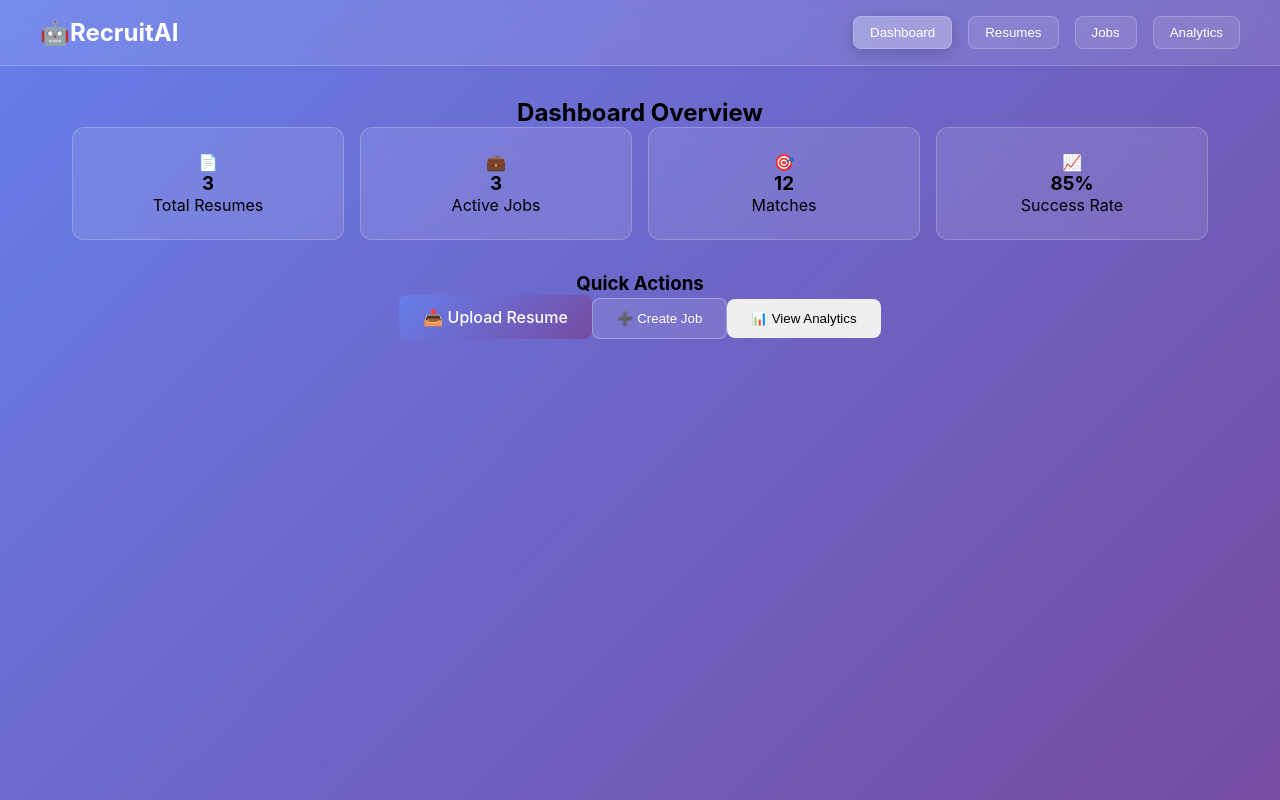
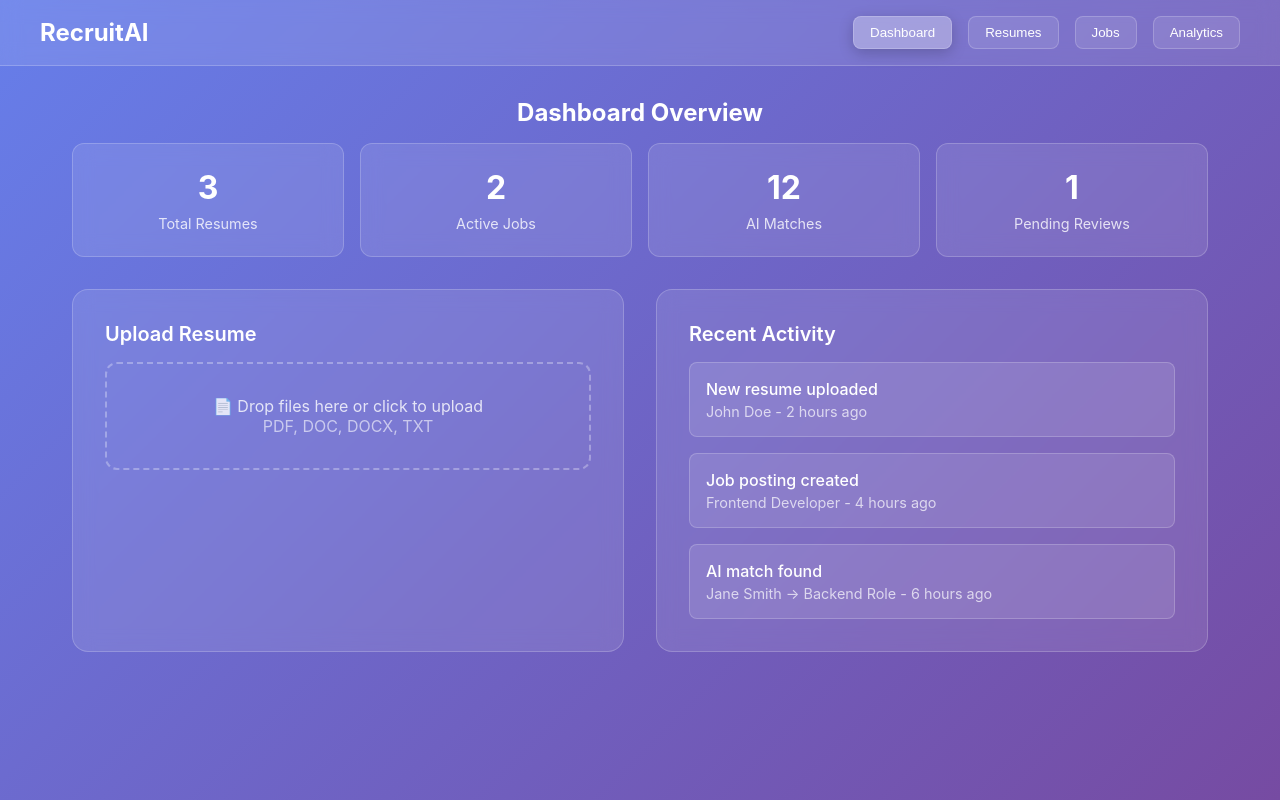
Before and after one commit to Nishant-hub-9977/SourceFrontend, a React (Create React App) app: page / in a window 1280 px wide. Built offline with nearby package versions, Linux system fonts and the light colour scheme.

Commit message:
Update App.jsx

```diff
--- a/src/App.jsx
+++ b/src/App.jsx
@@ -55,57 +55,80 @@ const mockJobs = [
     location: 'San Francisco',
     skills: ['React', 'Node.js', 'PostgreSQL'],
     type: 'Contract',
-    status: 'Open'
+    status: 'Closed'
   }
 ];
 
 function App() {
   const [activeTab, setActiveTab] = useState('dashboard');
-  const [resumes, setResumes] = useState(mockResumes);
-  const [jobs, setJobs] = useState(mockJobs);
-  const [isLoading, setIsLoading] = useState(false);
-  const [notification, setNotification] = useState('');
+  const [resumes] = useState(mockResumes);
+  const [jobs] = useState(mockJobs);
+  const [notification, setNotification] = useState(null);
+  const [uploadProgress, setUploadProgress] = useState(0);
+  const [isUploading, setIsUploading] = useState(false);
 
-  // Simulate loading effect
-  useEffect(() => {
-    document.body.classList.add('app-loaded');
-  }, []);
-
-  const showNotification = (message) => {
-    setNotification(message);
-    setTimeout(() => setNotification(''), 3000);
+  // Show notification
+  const showNotification = (message, type = 'info') => {
+    setNotification({ message, type });
+    setTimeout(() => setNotification(null), 3000);
   };
 
+  // Handle file upload
   const handleFileUpload = (event) => {
     const file = event.target.files[0];
     if (file) {
-      setIsLoading(true);
-      // Simulate file processing
-      setTimeout(() => {
-        setIsLoading(false);
-        showNotification(`Resume "${file.name}" uploaded successfully!`);
-      }, 2000);
+      setIsUploading(true);
+      setUploadProgress(0);
+
+      // Simulate upload progress
+      const interval = setInterval(() => {
+        setUploadProgress(prev => {
+          if (prev >= 100) {
+            clearInterval(interval);
+            setIsUploading(false);
+            showNotification(`File "${file.name}" uploaded successfully!`, 'success');
+            return 100;
+          }
+          return prev + 10;
+        });
+      }, 200);
     }
   };
 
-  const handleCreateJob = () => {
-    showNotification('Job creation feature coming soon!');
+  // Handle drag and drop
+  const handleDragOver = (e) => {
+    e.preventDefault();
+    e.currentTarget.classList.add('dragover');
   };
 
-  const handleMatch = (resumeId, jobId) => {
-    showNotification(`Matching resume ${resumeId} with job ${jobId}...`);
+  const handleDragLeave = (e) => {
+    e.preventDefault();
+    e.currentTarget.classList.remove('dragover');
+  };
+
+  const handleDrop = (e) => {
+    e.preventDefault();
+    e.currentTarget.classList.remove('dragover');
+    const files = e.dataTransfer.files;
+    if (files.length > 0) {
+      handleFileUpload({ target: { files } });
+    }
+  };
+
+  // Calculate statistics
+  const stats = {
+    totalResumes: resumes.length,
+    activeJobs: jobs.filter(job => job.status === 'Open').length,
+    totalMatches: 12,
+    pendingReviews: resumes.filter(resume => resume.status === 'Pending').length
   };
 
   return (
     <div className="App">
       {/* Header */}
       <header className="app-header">
-        <div className="container">
         <div className="header-content">
-            <h1 className="logo">
-              <span className="logo-icon">🤖</span>
-              RecruitAI
-            </h1>
+          <h1 className="logo">RecruitAI</h1>
           <nav className="nav-tabs">
             <button
               className={`nav-tab ${activeTab === 'dashboard' ? 'active' : ''}`}
@@ -133,76 +156,98 @@ function App() {
             </button>
           </nav>
         </div>
-        </div>
       </header>
-
-      {/* Notification */}
-      {notification && (
-        <div className="notification">
-          {notification}
-        </div>
-      )}
 
       {/* Main Content */}
       <main className="main-content">
-        <div className="container">
-
         {/* Dashboard Tab */}
         {activeTab === 'dashboard' && (
-            <div className="dashboard">
-              <h2 className="section-title">Dashboard Overview</h2>
+          <div className="fade-in">
+            <h2 className="text-white mb-4">Dashboard Overview</h2>
 
-              {/* Stats Cards */}
+            {/* Stats Grid */}
             <div className="stats-grid">
               <div className="stat-card">
-                  <div className="stat-icon">📄</div>
-                  <div className="stat-info">
-                    <h3>{resumes.length}</h3>
-                    <p>Total Resumes</p>
-                  </div>
+                <div className="stat-number">{stats.totalResumes}</div>
+                <div className="stat-label">Total Resumes</div>
               </div>
               <div className="stat-card">
-                  <div className="stat-icon">💼</div>
-                  <div className="stat-info">
-                    <h3>{jobs.length}</h3>
-                    <p>Active Jobs</p>
-                  </div>
+                <div className="stat-number">{stats.activeJobs}</div>
+                <div className="stat-label">Active Jobs</div>
               </div>
               <div className="stat-card">
-                  <div className="stat-icon">🎯</div>
-                  <div className="stat-info">
-                    <h3>12</h3>
-                    <p>Matches</p>
-                  </div>
+                <div className="stat-number">{stats.totalMatches}</div>
+                <div className="stat-label">AI Matches</div>
               </div>
               <div className="stat-card">
-                  <div className="stat-icon">📈</div>
-                  <div className="stat-info">
-                    <h3>85%</h3>
-                    <p>Success Rate</p>
-                  </div>
+                <div className="stat-number">{stats.pendingReviews}</div>
+                <div className="stat-label">Pending Reviews</div>
               </div>
             </div>
 
             {/* Quick Actions */}
-              <div className="quick-actions">
-                <h3>Quick Actions</h3>
-                <div className="action-buttons">
-                  <label className="btn btn-primary upload-btn">
-                    📤 Upload Resume
+            <div className="dashboard-grid">
+              <div className="card">
+                <div className="card-header">
+                  <h3 className="card-title">Upload Resume</h3>
+                </div>
+                <div className="card-content">
+                  <div
+                    className="upload-area"
+                    onDragOver={handleDragOver}
+                    onDragLeave={handleDragLeave}
+                    onDrop={handleDrop}
+                  >
                     <input
                       type="file"
                       accept=".pdf,.doc,.docx,.txt"
                       onChange={handleFileUpload}
                       style={{ display: 'none' }}
+                      id="file-upload"
                     />
+                    <label htmlFor="file-upload" className="upload-text">
+                      {isUploading ? (
+                        <div>
+                          <div className="loading-spinner"></div>
+                          <div>Uploading... {uploadProgress}%</div>
+                        </div>
+                      ) : (
+                        <div>
+                          <div>📄 Drop files here or click to upload</div>
+                          <div className="text-gray-400">PDF, DOC, DOCX, TXT</div>
+                        </div>
+                      )}
                     </label>
-                  <button className="btn btn-secondary" onClick={handleCreateJob}>
-                    ➕ Create Job
-                  </button>
-                  <button className="btn btn-accent" onClick={() => setActiveTab('analytics')}>
-                    📊 View Analytics
-                  </button>
+                  </div>
+                </div>
+              </div>
+
+              <div className="card">
+                <div className="card-header">
+                  <h3 className="card-title">Recent Activity</h3>
+                </div>
+                <div className="card-content">
+                  <div className="item-list">
+                    <div className="list-item">
+                      <div className="item-info">
+                        <div className="item-title">New resume uploaded</div>
+                        <div className="item-subtitle">John Doe - 2 hours ago</div>
+                      </div>
+                    </div>
+                    <div className="list-item">
+                      <div className="item-info">
+                        <div className="item-title">Job posting created</div>
+                        <div className="item-subtitle">Frontend Developer - 4 hours ago</div>
+                      </div>
+                    </div>
+                    <div className="list-item">
+                      <div className="item-info">
+                        <div className="item-title">AI match found</div>
+                        <div className="item-subtitle">Jane Smith → Backend Role - 6 hours ago</div>
+                      </div>
+                    </div>
+                  </div>
+                </div>
               </div>
             </div>
           </div>
@@ -210,41 +255,38 @@ function App() {
 
         {/* Resumes Tab */}
         {activeTab === 'resumes' && (
-            <div className="resumes-section">
-              <div className="section-header">
-                <h2 className="section-title">Resume Management</h2>
-                <label className="btn btn-primary upload-btn">
-                  📤 Upload New Resume
-                  <input
-                    type="file"
-                    accept=".pdf,.doc,.docx,.txt"
-                    onChange={handleFileUpload}
-                    style={{ display: 'none' }}
-                  />
-                </label>
+          <div className="fade-in">
+            <div className="flex justify-between items-center mb-4">
+              <h2 className="text-white">Resume Management</h2>
+              <button
+                className="btn btn-primary"
+                onClick={() => showNotification('Bulk upload feature coming soon!', 'info')}
+              >
+                Bulk Upload
+              </button>
             </div>
 
-              <div className="items-grid">
+            <div className="card">
+              <div className="card-content">
+                <div className="item-list">
                   {resumes.map(resume => (
-                  <div key={resume.id} className="item-card resume-card">
-                    <div className="item-header">
-                      <h3>{resume.name}</h3>
-                      <span className={`status ${resume.status.toLowerCase()}`}>
-                        {resume.status}
-                      </span>
+                    <div key={resume.id} className="list-item">
+                      <div className="item-info">
+                        <div className="item-title">{resume.name}</div>
+                        <div className="item-subtitle">
+                          {resume.email} • {resume.experience} • {resume.skills.join(', ')}
                         </div>
-                    <p className="item-meta">{resume.email}</p>
-                    <p className="item-meta">Experience: {resume.experience}</p>
-                    <div className="skills-tags">
-                      {resume.skills.map(skill => (
-                        <span key={skill} className="skill-tag">{skill}</span>
-                      ))}
                       </div>
                       <div className="item-actions">
-                      <button className="btn btn-small btn-primary">View</button>
                         <button
-                        className="btn btn-small btn-accent"
-                        onClick={() => handleMatch(resume.id, 'auto')}
+                          className="btn btn-secondary"
+                          onClick={() => showNotification(`Viewing ${resume.name}'s profile`, 'info')}
+                        >
+                          View
+                        </button>
+                        <button
+                          className="btn btn-primary"
+                          onClick={() => showNotification(`Finding matches for ${resume.name}`, 'success')}
                         >
                           Match
                         </button>
@@ -253,131 +295,137 @@ function App() {
                   ))}
                 </div>
               </div>
+            </div>
+          </div>
         )}
 
         {/* Jobs Tab */}
         {activeTab === 'jobs' && (
-            <div className="jobs-section">
-              <div className="section-header">
-                <h2 className="section-title">Job Management</h2>
-                <button className="btn btn-primary" onClick={handleCreateJob}>
-                  ➕ Create New Job
+          <div className="fade-in">
+            <div className="flex justify-between items-center mb-4">
+              <h2 className="text-white">Job Management</h2>
+              <button
+                className="btn btn-primary"
+                onClick={() => showNotification('Create new job feature coming soon!', 'info')}
+              >
+                Create Job
               </button>
             </div>
 
-              <div className="items-grid">
+            <div className="card">
+              <div className="card-content">
+                <div className="item-list">
                   {jobs.map(job => (
-                  <div key={job.id} className="item-card job-card">
-                    <div className="item-header">
-                      <h3>{job.title}</h3>
-                      <span className={`status ${job.status.toLowerCase()}`}>
+                    <div key={job.id} className="list-item">
+                      <div className="item-info">
+                        <div className="item-title">{job.title}</div>
+                        <div className="item-subtitle">
+                          {job.company} • {job.location} • {job.type} • {job.skills.join(', ')}
+                        </div>
+                      </div>
+                      <div className="item-actions">
+                        <span className={`status-badge ${job.status.toLowerCase()}`}>
                           {job.status}
                         </span>
-                    </div>
-                    <p className="item-meta">{job.company}</p>
-                    <p className="item-meta">{job.location} • {job.type}</p>
-                    <div className="skills-tags">
-                      {job.skills.map(skill => (
-                        <span key={skill} className="skill-tag">{skill}</span>
-                      ))}
-                    </div>
-                    <div className="item-actions">
-                      <button className="btn btn-small btn-primary">View</button>
                         <button
-                        className="btn btn-small btn-accent"
-                        onClick={() => handleMatch('auto', job.id)}
+                          className="btn btn-secondary"
+                          onClick={() => showNotification(`Editing ${job.title}`, 'info')}
                         >
-                        Find Matches
+                          Edit
+                        </button>
+                        <button
+                          className="btn btn-primary"
+                          onClick={() => showNotification(`Finding candidates for ${job.title}`, 'success')}
+                        >
+                          Find Candidates
                         </button>
                       </div>
                     </div>
                   ))}
                 </div>
               </div>
+            </div>
+          </div>
         )}
 
         {/* Analytics Tab */}
         {activeTab === 'analytics' && (
-            <div className="analytics-section">
-              <h2 className="section-title">Analytics & Insights</h2>
+          <div className="fade-in">
+            <h2 className="text-white mb-4">Analytics & Insights</h2>
 
-              <div className="analytics-grid">
-                <div className="analytics-card">
-                  <h3>Hiring Funnel</h3>
-                  <div className="funnel-stats">
-                    <div className="funnel-item">
-                      <span className="funnel-label">Applications</span>
-                      <span className="funnel-value">156</span>
+            <div className="dashboard-grid">
+              <div className="card">
+                <div className="card-header">
+                  <h3 className="card-title">Hiring Funnel</h3>
                 </div>
-                    <div className="funnel-item">
-                      <span className="funnel-label">Screened</span>
-                      <span className="funnel-value">89</span>
+                <div className="card-content">
+                  <div className="analytics-chart">
+                    <div className="chart-bar" style={{height: '80%'}}>
+                      <div className="chart-label">Applications: 150</div>
                     </div>
-                    <div className="funnel-item">
-                      <span className="funnel-label">Interviewed</span>
-                      <span className="funnel-value">34</span>
+                    <div className="chart-bar" style={{height: '60%'}}>
+                      <div className="chart-label">Screened: 90</div>
                     </div>
-                    <div className="funnel-item">
-                      <span className="funnel-label">Hired</span>
-                      <span className="funnel-value">12</span>
+                    <div className="chart-bar" style={{height: '40%'}}>
+                      <div className="chart-label">Interviewed: 30</div>
+                    </div>
+                    <div className="chart-bar" style={{height: '20%'}}>
+                      <div className="chart-label">Hired: 8</div>
+                    </div>
                   </div>
                 </div>
               </div>
 
-                <div className="analytics-card">
-                  <h3>Top Skills in Demand</h3>
+              <div className="card">
+                <div className="card-header">
+                  <h3 className="card-title">Top Skills</h3>
+                </div>
+                <div className="card-content">
                   <div className="skills-chart">
+                    <div className="skill-item">
+                      <span>JavaScript</span>
                       <div className="skill-bar">
-                      <span>React</span>
-                      <div className="bar"><div className="fill" style={{width: '85%'}}></div></div>
-                    </div>
-                    <div className="skill-bar">
-                      <span>Node.js</span>
-                      <div className="bar"><div className="fill" style={{width: '72%'}}></div></div>
-                    </div>
-                    <div className="skill-bar">
-                      <span>Python</span>
-                      <div className="bar"><div className="fill" style={{width: '68%'}}></div></div>
-                    </div>
-                    <div className="skill-bar">
-                      <span>JavaScript</span>
-                      <div className="bar"><div className="fill" style={{width: '91%'}}></div></div>
+                        <div className="skill-progress" style={{width: '85%'}}></div>
                       </div>
                     </div>
+                    <div className="skill-item">
+                      <span>React</span>
+                      <div className="skill-bar">
+                        <div className="skill-progress" style={{width: '70%'}}></div>
                       </div>
-
-                <div className="analytics-card">
-                  <h3>Recent Activity</h3>
-                  <div className="activity-list">
-                    <div className="activity-item">
-                      <span className="activity-icon">📄</span>
-                      <span>New resume uploaded: John Smith</span>
-                      <span className="activity-time">2 hours ago</span>
                     </div>
-                    <div className="activity-item">
-                      <span className="activity-icon">💼</span>
-                      <span>Job posted: Senior Developer</span>
-                      <span className="activity-time">5 hours ago</span>
+                    <div className="skill-item">
+                      <span>Python</span>
+                      <div className="skill-bar">
+                        <div className="skill-progress" style={{width: '65%'}}></div>
                       </div>
-                    <div className="activity-item">
-                      <span className="activity-icon">🎯</span>
-                      <span>Match found: Sarah Connor</span>
-                      <span className="activity-time">1 day ago</span>
+                    </div>
+                    <div className="skill-item">
+                      <span>Node.js</span>
+                      <div className="skill-bar">
+                        <div className="skill-progress" style={{width: '55%'}}></div>
+                      </div>
+                    </div>
                   </div>
                 </div>
               </div>
             </div>
           </div>
         )}
-
-        </div>
       </main>
 
-      {/* Loading Overlay */}
-      {isLoading && (
-        <div className="loading-overlay">
-          <div className="loading-spinner"></div>
-          <p>Processing...</p>
+      {/* Notification */}
+      {notification && (
+        <div className={`notification ${notification.type}`}>
+          <div className="notification-content">
+            <span>{notification.message}</span>
+            <button
+              className="notification-close"
+              onClick={() => setNotification(null)}
+            >
+              ×
+            </button>
+          </div>
         </div>
       )}
     </div>
```
Lines whose indentation alone changed are shown as unchanged.
